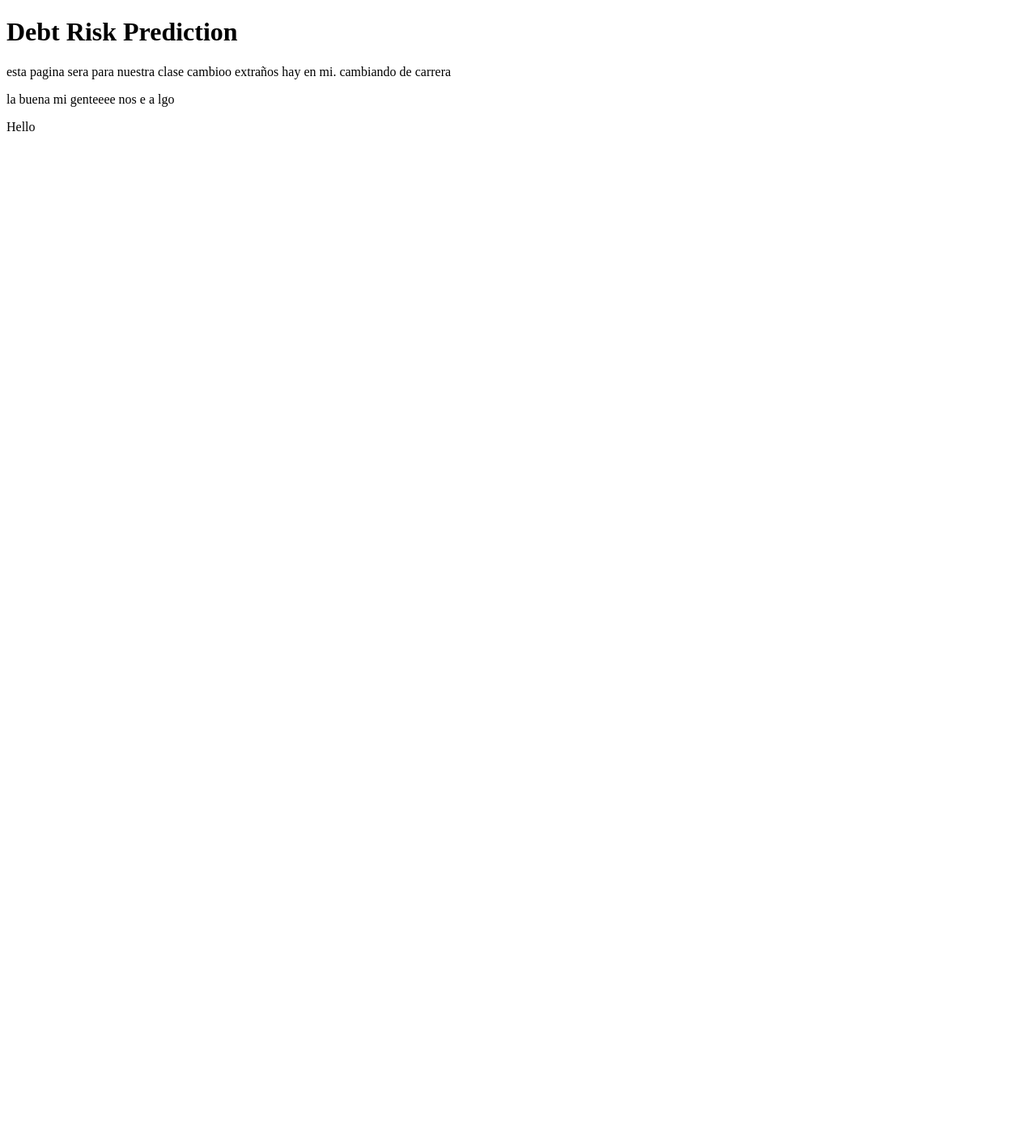
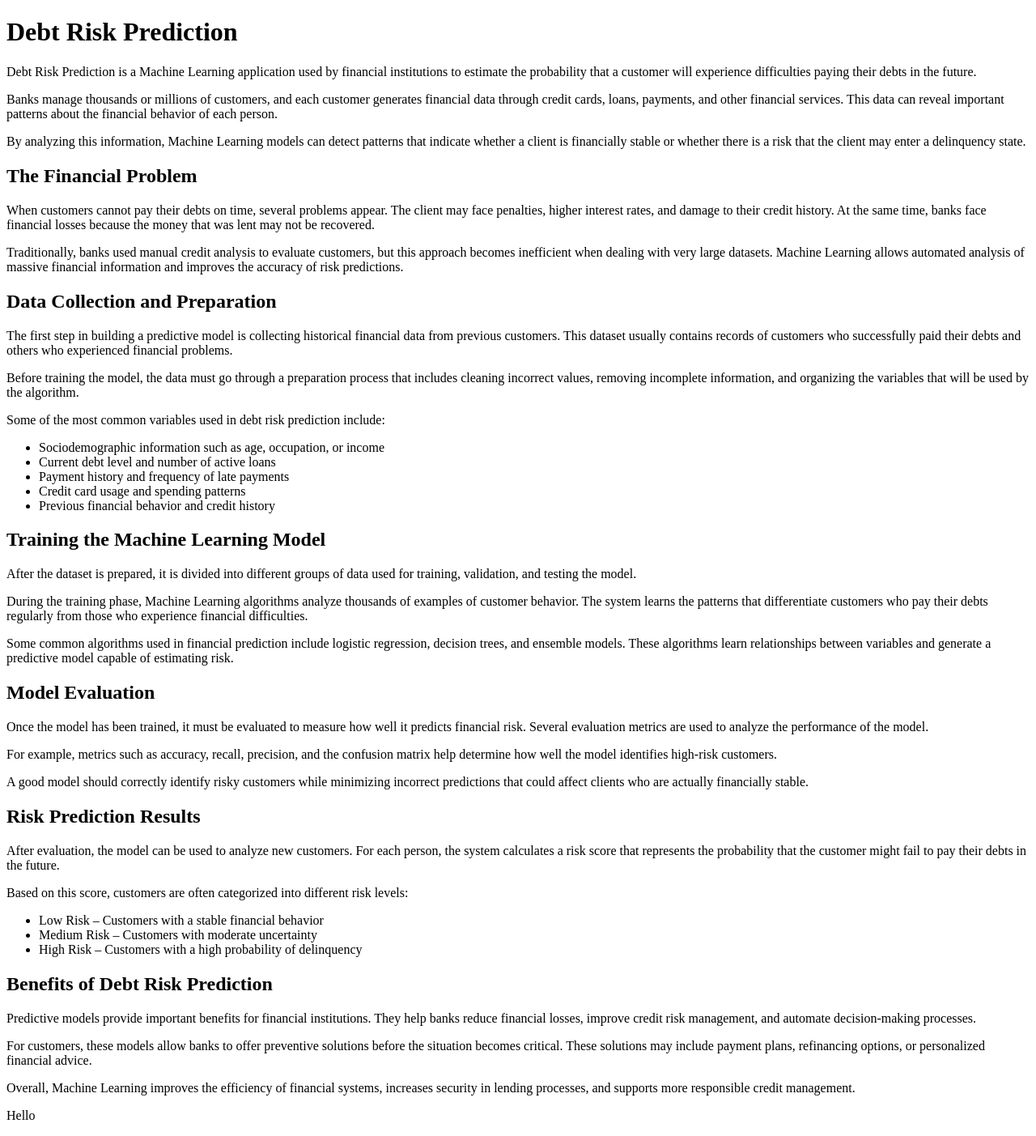
Before and after one commit to Andres5-12/Machine_Learning, a Flask app: page /Andres in a window 1280 px wide. Shown: the whole page at 81% size. Before the commit the page ends 162 px from the top, so only its background shows below. Run offline with Flask 3, Linux system fonts and the light colour scheme.

Commit message:
cuarto cargue ramaAndres

```diff
--- a/templates/Corredor.html
+++ b/templates/Corredor.html
@@ -2,18 +2,175 @@
 <html lang="en">
 <head>
     <meta charset="UTF-8">
+
+    <!-- Allows the page to adapt to different devices -->
     <meta name="viewport" content="width=device-width, initial-scale=1.0">
-    <title>Machine Learning</title>
+
+    <title>Debt Risk Prediction</title>
 </head>
+
 <body>
+
+    <!-- Main title -->
     <h1>Debt Risk Prediction</h1>
-    <p>esta pagina sera para nuestra clase cambioo extraños hay en mi. cambiando de carrera</p>
-    <p>la buena mi genteeee nos e a lgo</p>
-    {%if name%}
-    <p> Hello,<strong> {{name}} </strong> </p>
-    {%else%}
+
+    <!-- General introduction -->
+    <p>
+        Debt Risk Prediction is a Machine Learning application used by financial
+        institutions to estimate the probability that a customer will experience
+        difficulties paying their debts in the future.
+    </p>
+
+    <p>
+        Banks manage thousands or millions of customers, and each customer
+        generates financial data through credit cards, loans, payments,
+        and other financial services. This data can reveal important
+        patterns about the financial behavior of each person.
+    </p>
+
+    <p>
+        By analyzing this information, Machine Learning models can detect
+        patterns that indicate whether a client is financially stable or
+        whether there is a risk that the client may enter a delinquency state.
+    </p>
+
+    <!-- Problem explanation -->
+    <h2>The Financial Problem</h2>
+
+    <p>
+        When customers cannot pay their debts on time, several problems appear.
+        The client may face penalties, higher interest rates, and damage to
+        their credit history. At the same time, banks face financial losses
+        because the money that was lent may not be recovered.
+    </p>
+
+    <p>
+        Traditionally, banks used manual credit analysis to evaluate customers,
+        but this approach becomes inefficient when dealing with very large
+        datasets. Machine Learning allows automated analysis of massive
+        financial information and improves the accuracy of risk predictions.
+    </p>
+
+    <!-- Data collection -->
+    <h2>Data Collection and Preparation</h2>
+
+    <p>
+        The first step in building a predictive model is collecting historical
+        financial data from previous customers. This dataset usually contains
+        records of customers who successfully paid their debts and others
+        who experienced financial problems.
+    </p>
+
+    <p>
+        Before training the model, the data must go through a preparation
+        process that includes cleaning incorrect values, removing incomplete
+        information, and organizing the variables that will be used by
+        the algorithm.
+    </p>
+
+    <p>
+        Some of the most common variables used in debt risk prediction include:
+    </p>
+
+    <ul>
+        <li>Sociodemographic information such as age, occupation, or income</li>
+        <li>Current debt level and number of active loans</li>
+        <li>Payment history and frequency of late payments</li>
+        <li>Credit card usage and spending patterns</li>
+        <li>Previous financial behavior and credit history</li>
+    </ul>
+
+    <!-- Model training -->
+    <h2>Training the Machine Learning Model</h2>
+
+    <p>
+        After the dataset is prepared, it is divided into different groups
+        of data used for training, validation, and testing the model.
+    </p>
+
+    <p>
+        During the training phase, Machine Learning algorithms analyze
+        thousands of examples of customer behavior. The system learns
+        the patterns that differentiate customers who pay their debts
+        regularly from those who experience financial difficulties.
+    </p>
+
+    <p>
+        Some common algorithms used in financial prediction include
+        logistic regression, decision trees, and ensemble models.
+        These algorithms learn relationships between variables
+        and generate a predictive model capable of estimating risk.
+    </p>
+
+    <!-- Model evaluation -->
+    <h2>Model Evaluation</h2>
+
+    <p>
+        Once the model has been trained, it must be evaluated to measure
+        how well it predicts financial risk. Several evaluation metrics
+        are used to analyze the performance of the model.
+    </p>
+
+    <p>
+        For example, metrics such as accuracy, recall, precision,
+        and the confusion matrix help determine how well the model
+        identifies high-risk customers.
+    </p>
+
+    <p>
+        A good model should correctly identify risky customers while
+        minimizing incorrect predictions that could affect clients
+        who are actually financially stable.
+    </p>
+
+    <!-- Prediction results -->
+    <h2>Risk Prediction Results</h2>
+
+    <p>
+        After evaluation, the model can be used to analyze new customers.
+        For each person, the system calculates a risk score that represents
+        the probability that the customer might fail to pay their debts
+        in the future.
+    </p>
+
+    <p>
+        Based on this score, customers are often categorized into different
+        risk levels:
+    </p>
+
+    <ul>
+        <li>Low Risk – Customers with a stable financial behavior</li>
+        <li>Medium Risk – Customers with moderate uncertainty</li>
+        <li>High Risk – Customers with a high probability of delinquency</li>
+    </ul>
+
+    <!-- Benefits -->
+    <h2>Benefits of Debt Risk Prediction</h2>
+
+    <p>
+        Predictive models provide important benefits for financial institutions.
+        They help banks reduce financial losses, improve credit risk management,
+        and automate decision-making processes.
+    </p>
+
+    <p>
+        For customers, these models allow banks to offer preventive solutions
+        before the situation becomes critical. These solutions may include
+        payment plans, refinancing options, or personalized financial advice.
+    </p>
+
+    <p>
+        Overall, Machine Learning improves the efficiency of financial systems,
+        increases security in lending processes, and supports more responsible
+        credit management.
+    </p>
+
+    <!-- Dynamic greeting using Flask and Jinja -->
+    {% if name %}
+    <p>Hello, <strong>{{name}}</strong></p>
+    {% else %}
     <p>Hello</p>
-    {%endif%}
+    {% endif %}
 
 </body>
 </html>
```
